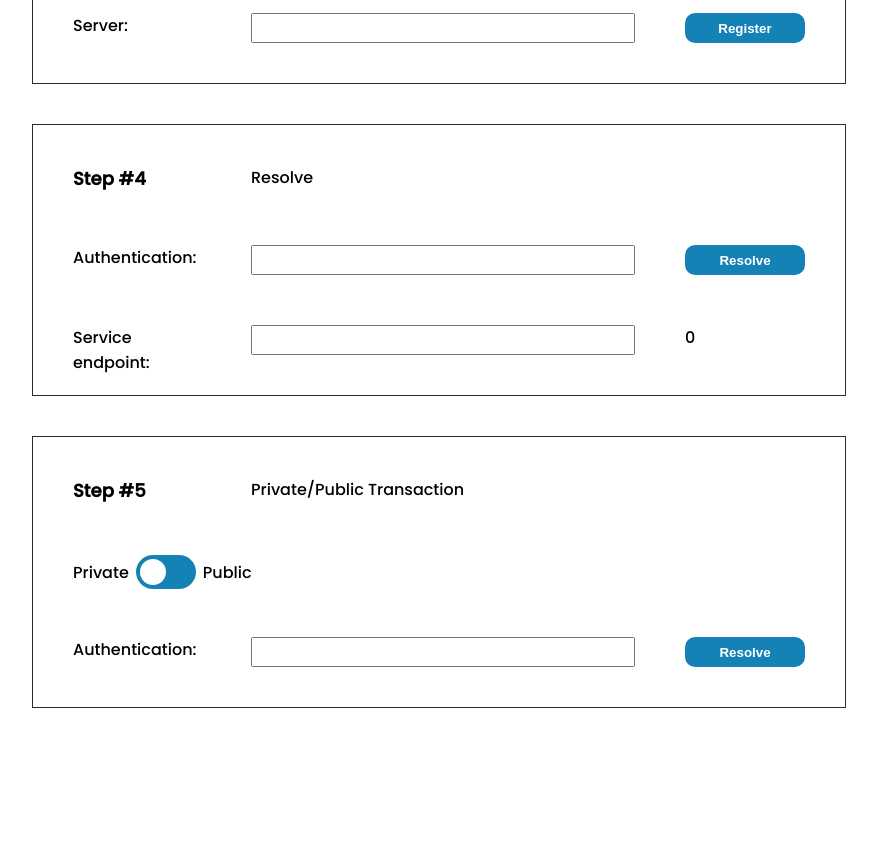
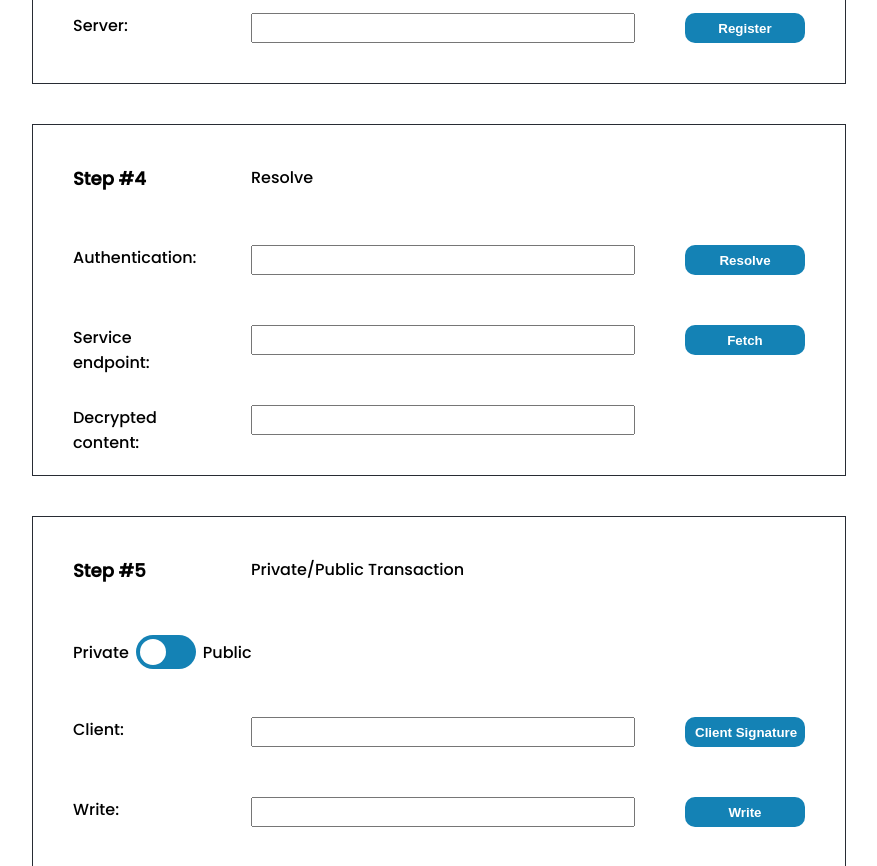
Before and after one commit to verify-xyz/did-profiles, a React (Create React App) app in the folder frontend/: page / in a window 1280 px wide. Shown: the part 920-1786 px from the top of the page, without its empty margins (201-1078 px from the left). Before the commit the page ends 1698 px from the top, so only its background shows below. Built offline with nearby package versions, Linux system fonts and the light colour scheme.

Commit message:
Frontend changes

```diff
--- a/frontend/src/App.js
+++ b/frontend/src/App.js
@@ -130,7 +130,7 @@ function App() {
         btn.setAttribute('disabled', 'disabled');
         const interval = setInterval(timer, 1000);
 
-        window.document.getElementById('timerID').textContent = '0';
+        // window.document.getElementById('timerID').textContent = '0';
         window.document.getElementById('resolveID').value = '';
         window.document.getElementById('serviceEndpointID').value = '';
 
@@ -155,6 +155,19 @@ function App() {
         btn.removeAttribute('disabled');
         clearInterval(interval);
     };
+
+    async function fetch4ButtonClickedHandler() {
+        const serviceEndpoint = window.document.getElementById('serviceEndpointID').value;
+        console.log(serviceEndpoint);
+    }
+
+    async function clientSignatureStep5ButtonClickedHandler() {
+
+    }
+
+    async function writeStep5ButtonClickedHandler() {
+
+    }
 
     /**
      * Creates hard coded client signature body
@@ -196,11 +209,11 @@ function App() {
      * Measures time in [s] needed for Resolve response
      */
     function timer() {
-        let value = parseInt(document.getElementById('timerID').textContent.match(/\d+$/)[0], 10);
+        /* let value = parseInt(document.getElementById('timerID').textContent.match(/\d+$/)[0], 10);
         value = isNaN(value) ? 0 : value;
         value++;
         document.getElementById('timerID').textContent = value;
-        console.log(value);
+        console.log(value); */
     }
 
     /**
@@ -262,7 +275,11 @@ function App() {
 
                 <label className="appLabel">Service endpoint:</label>
                 <input className="appInput" id="serviceEndpointID" readOnly></input>
-                <label className="appLabel" id="timerID">0</label>
+                <button className="appButtonFetch" onClick={fetch4ButtonClickedHandler} id="step4BtnFetch">Fetch</button>
+
+                <label className="appLabel">Decrypted content:</label>
+                <input className="appInput" id="decryptedContentID" readOnly></input>
+                <div></div>
             </div>
 
             <div className="appGridContainer appGridContainer05">
@@ -272,9 +289,13 @@ function App() {
 
                 <ToggleButton setValue={childToParent}></ToggleButton><div></div><div></div>
 
-                <label className="appLabel">Authentication:</label>
-                <input className="appInput" id="resolveID" readOnly></input>
-                <button className="appButtonFetch" onClick={resolveButtonClickedHandler} id="step5Btn">Resolve</button>
+                <label className="appLabel">Client:</label>
+                <input className="appInput" id="clientSignatureStep5ID" readOnly></input>
+                <button className="appButtonFetch" onClick={clientSignatureStep5ButtonClickedHandler} id="step5BtnClientSig">Client Signature</button>
+
+                <label className="appLabel">Write:</label>
+                <input className="appInput" id="writeStep5ID" readOnly></input>
+                <button className="appButtonFetch" onClick={writeStep5ButtonClickedHandler} id="step5BtnWrite">Write</button>
             </div>
         </div>
     );
--- a/frontend/src/network/client-sign.js
+++ b/frontend/src/network/client-sign.js
@@ -54,6 +54,42 @@ export class ClientSign {
     }
 
     /**
+     * Generates the signature needed for server-side /register. privateKey is the user's DID key.
+     * This signature will be used to write a service attribute to the EthrDID contract.
+     * @param {*} network - network
+     * @param {*} service - service
+     * @returns - client signature
+     */
+    async createSignatureAddService2(network, service) {
+        const provider = this.networkUtils.getNetworkProviderFor(network);
+        const wallet = new Wallet(process.env.REACT_APP_TEST_DID_KEY, provider);
+        const did = `did:ethr:${network}:${wallet.address}`;
+
+        const ethrDid = new EthrDID({
+            identifier: did,
+            provider,
+            txSigner: wallet
+        });
+
+        const attrName = 'did/svc/' + service.type;
+        const attrValue = service.serviceEndpoint;
+        const ttl = 31536000;
+
+        const metaHash = await ethrDid.createSetAttributeHash(
+            attrName,
+            attrValue,
+            ttl
+        );
+
+        const ethRawSign = this.eth_rawSign(
+            process.env.REACT_APP_TEST_DID_KEY,
+            Buffer.from(strip0x(metaHash), 'hex')
+        );
+
+        return { ethRawSign, ethrDid };
+    }
+
+    /**
      * Creates signing key
      * @param {any} managedKey - managed key
      * @param {string} data - data
@@ -61,6 +97,20 @@ export class ClientSign {
      */
     eth_rawSign(managedKey, data) {
         return new SigningKey('0x' + strip0x(managedKey)).signDigest(data).compact;
+    }
+
+    /**
+     * Changes the owner
+     * @param {*} clientSignature - client signature
+     * @param {*} newOwner - new owner
+     * @returns - client signature
+     */
+    async changeOwner(network, service, newOwner) {
+        const result = this.createSignatureAddService2(network, service);
+        const ethrRawSign = result.ethRawSign;
+        const ethrDid = result.ethrDid;
+
+        ethrDid.changeOwner(ethrRawSign, 'cabanaProfilePrivateCondition');
     }
 }
 
--- a/frontend/src/styles/styleApp.css
+++ b/frontend/src/styles/styleApp.css
@@ -86,7 +86,7 @@ textarea:focus, input:focus {
 .appGridContainer04 {
     display: grid;
     grid-template-columns: [column1] 10vw [column2] 30vw [column3] 120px [end];
-    grid-template-rows: [row1] 30px [row2] 30px [row3] 30px;
+    grid-template-rows: [row1] 30px [row2] 30px [row3] 30px [row4] 30px;
     grid-column-gap: 50px;
     grid-row-gap: 50px;
 }
@@ -94,7 +94,7 @@ textarea:focus, input:focus {
 .appGridContainer05 {
     display: grid;
     grid-template-columns: [column1] 10vw [column2] 30vw [column3] 120px [end];
-    grid-template-rows: [row1] 30px [row2] 30px [row3] 30px;
+    grid-template-rows: [row1] 30px [row2] 30px [row3] 30px [row4] 30px;
     grid-column-gap: 50px;
     grid-row-gap: 50px;
 }
```
